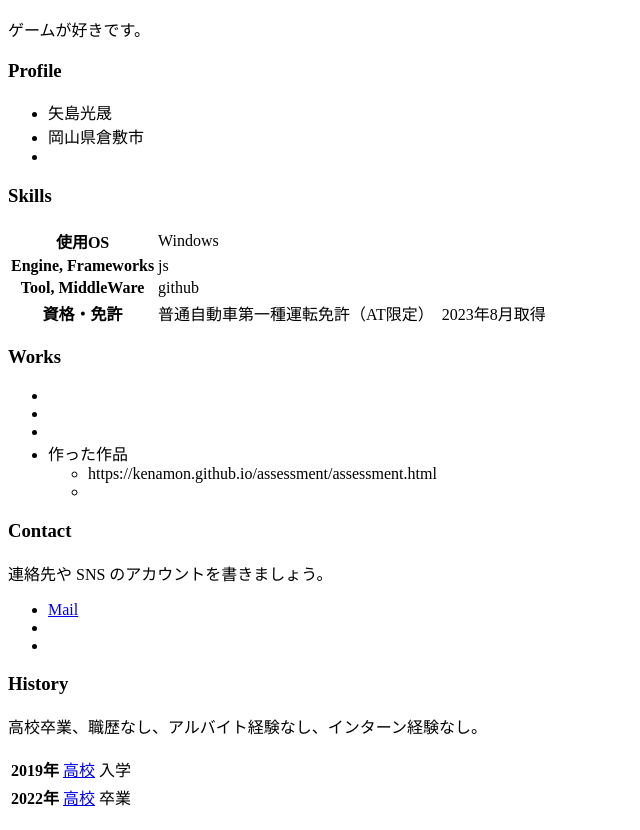
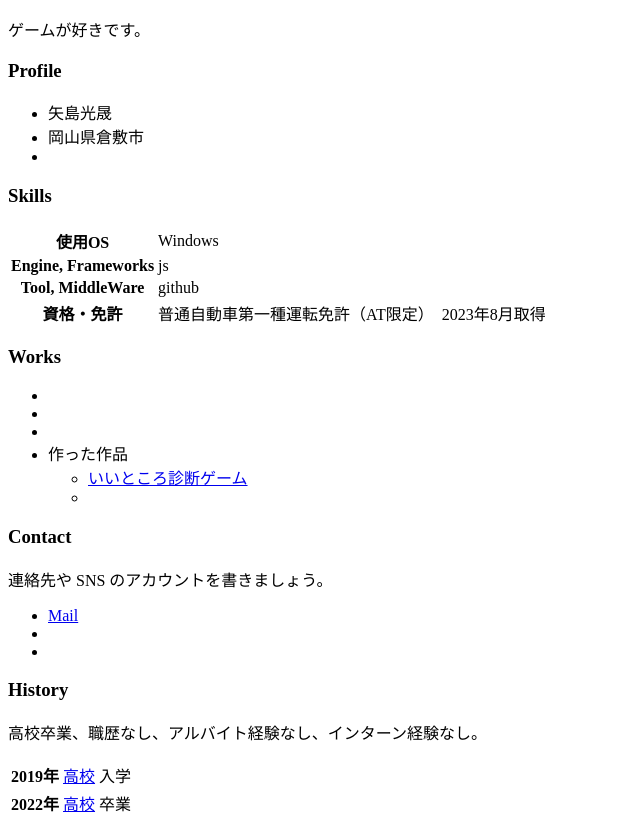
Before and after one commit to kenamon/kenamon.github.io, a plain HTML site: page index.html in a window 1280 px wide. Shown: the part 119-949 px from the top of the page, without its empty margins (0-640 px from the left). Drawn offline with Linux system fonts and the light colour scheme.

Commit message:
作品にリンクをつけた

```diff
--- a/index.html
+++ b/index.html
@@ -50,7 +50,7 @@
       <li>
         作った作品
         <ul>
-          <li><a>https://kenamon.github.io/assessment/assessment.html<a></li>
+          <li><a href=https://kenamon.github.io/assessment/assessment.html>いいところ診断ゲーム</a></li>
           <li></li>
         </ul>
       </li>
```
